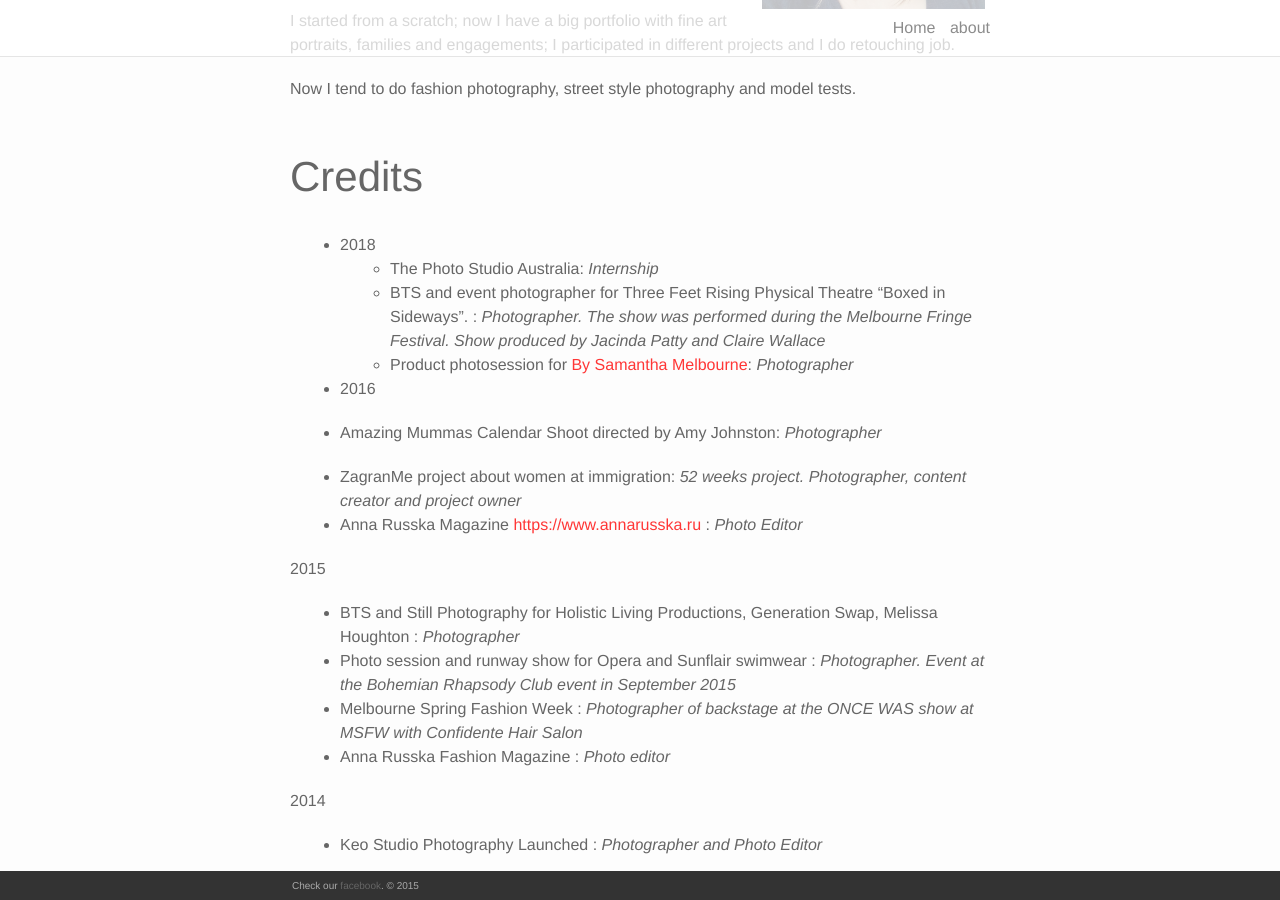
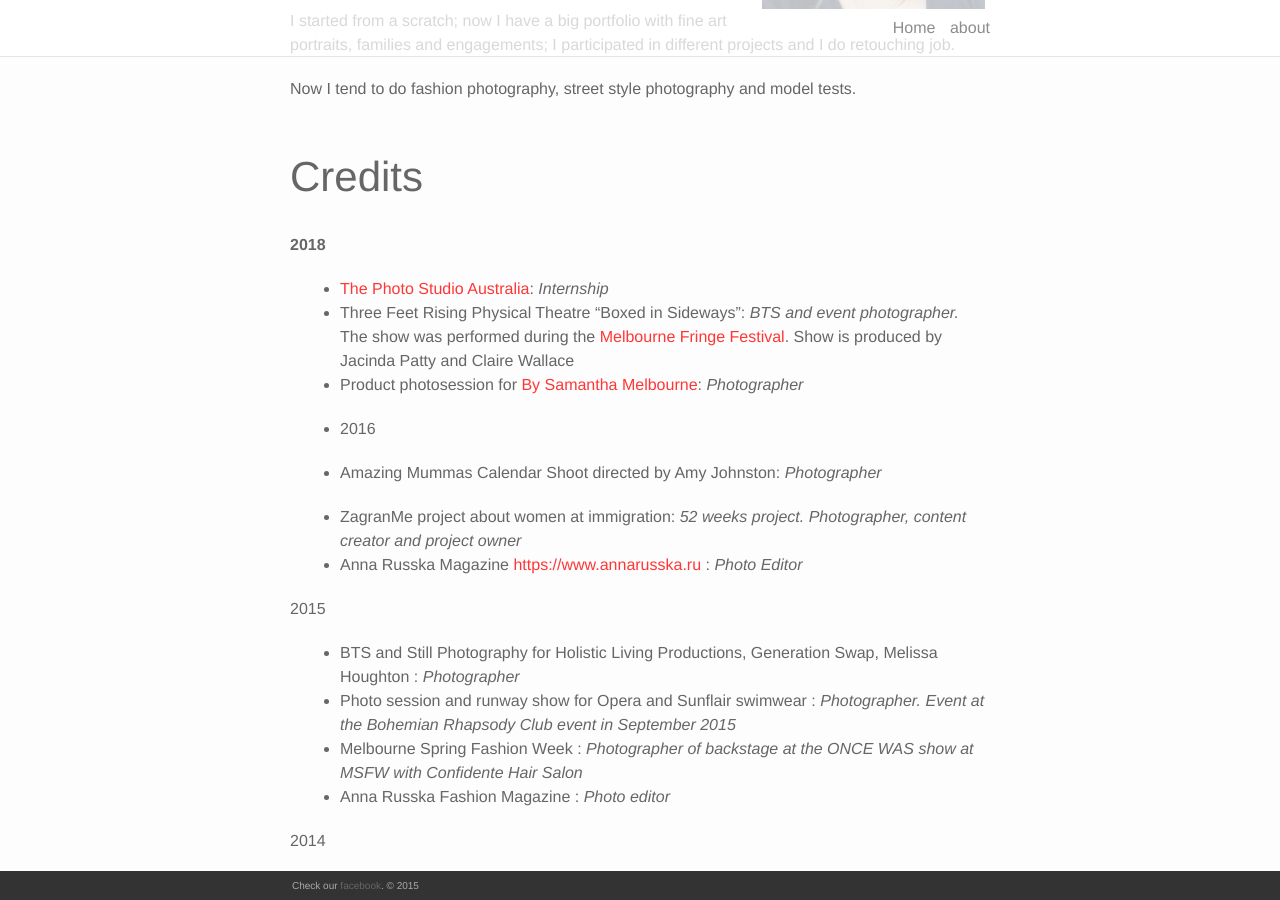
Before and after one commit to AlenPelin/keo-studio, a Jekyll site: the page built from about.md, in a window 1280 px wide and 900 px high, scrolled down 401 px. Built offline with Jekyll 4.4.1, drawn with Linux system fonts in a browser that asks for light colours; nearby versions of some CDN libraries.

Commit message:
Update from Forestry.io - Updated about.md

```diff
--- a/about.md
+++ b/about.md
@@ -22,10 +22,11 @@ permalink: "/about/"
 
 <br>
 
-* 2018
-  * The Photo Studio Australia: _Internship_
-  * BTS and event photographer for Three Feet Rising Physical Theatre "Boxed in Sideways". : _Photographer. The show was performed during the Melbourne Fringe Festival. Show produced by Jacinda Patty and Claire Wallace_
-  * Product photosession for [By Samantha Melbourne](https://www.bysamantha.net/): _Photographer_
+**2018**
+
+* [The Photo Studio Australia](https://thephotostudio.com.au/): _Internship_
+* Three Feet Rising Physical Theatre "Boxed in Sideways": _BTS and event photographer._ The show was performed during the [Melbourne Fringe Festival](https://melbournefringe.com.au/). Show is produced by Jacinda Patty and Claire Wallace
+* Product photosession for [By Samantha Melbourne](https://www.bysamantha.net/): _Photographer_
 
 
 * 2016
```
